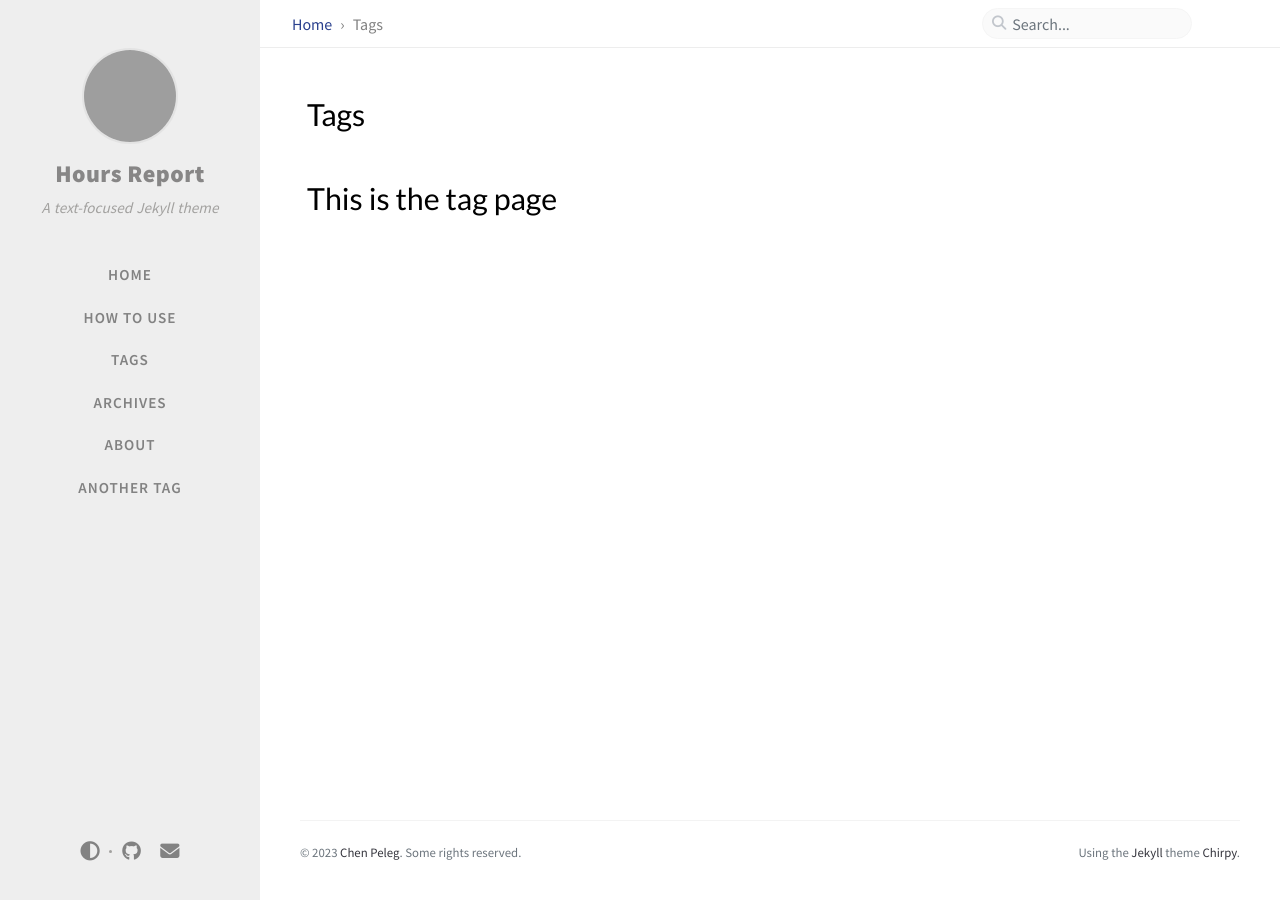
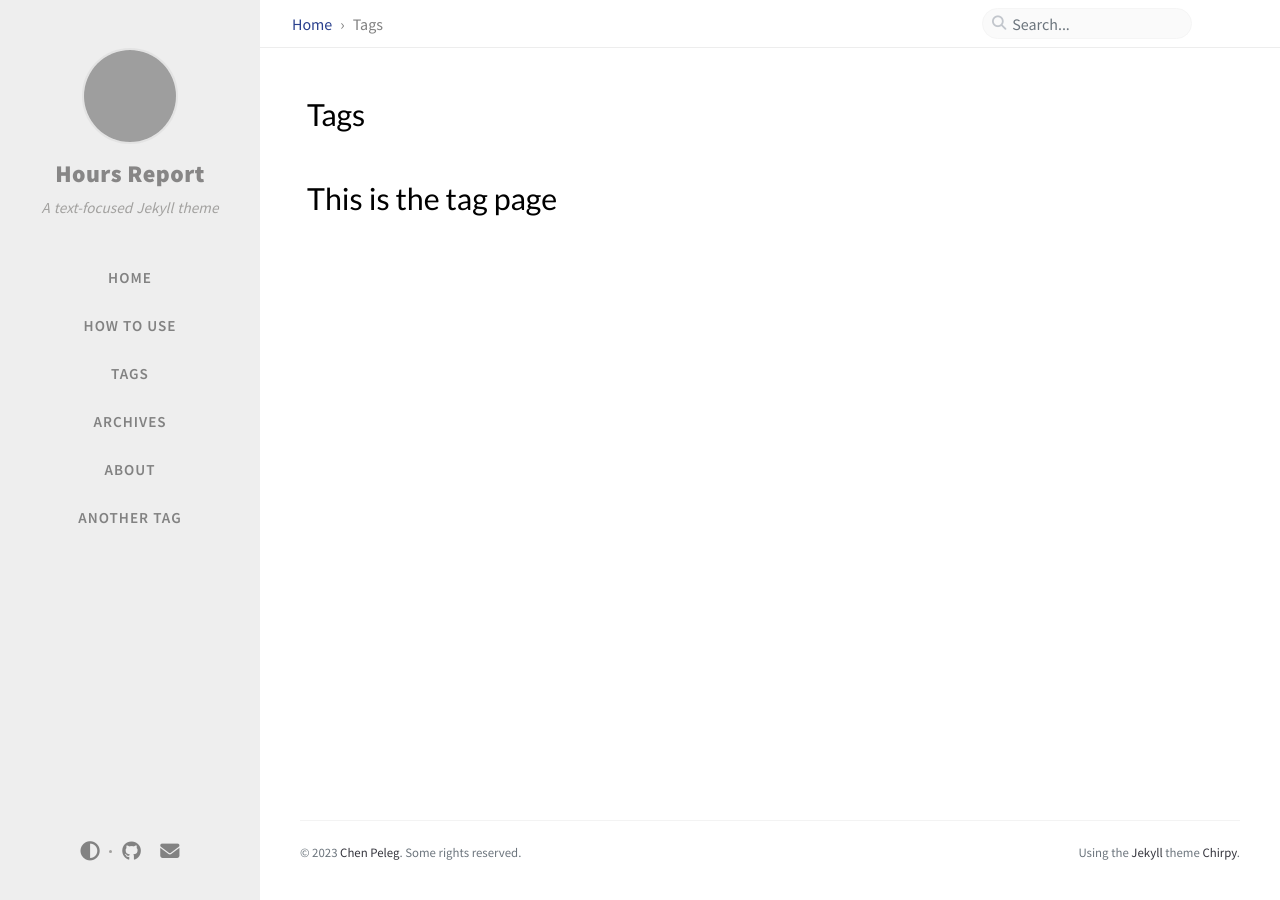
Before and after one commit to ChenPeleg/minimal-mistakes-pages, a Jekyll site: the page built from _tabs/tags.md, in a window 1280 px wide. Built offline with Jekyll 4.4.1, drawn with Linux system fonts in a browser that asks for light colours; comment, search, counter and statistics services are not loaded; grey boxes are pictures that could not be loaded.

Commit message:
changed to original tab height

```diff
--- a/_sass/addon/commons.scss
+++ b/_sass/addon/commons.scss
@@ -787,7 +787,7 @@ $sidebar-display: "sidebar-display";
   .nav-item {
     text-align: center;
     display: table;
-    //height: $tab-height; // Removed for close links
+    height: $tab-height;
 
     &.active {
       .nav-link {
```
